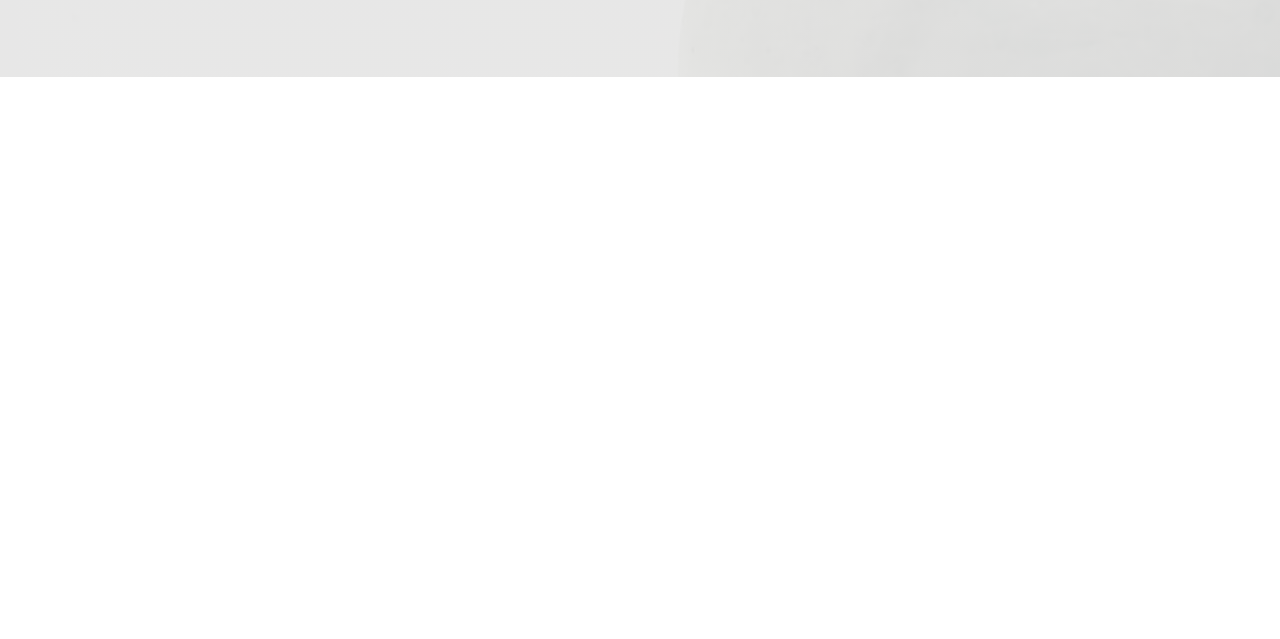
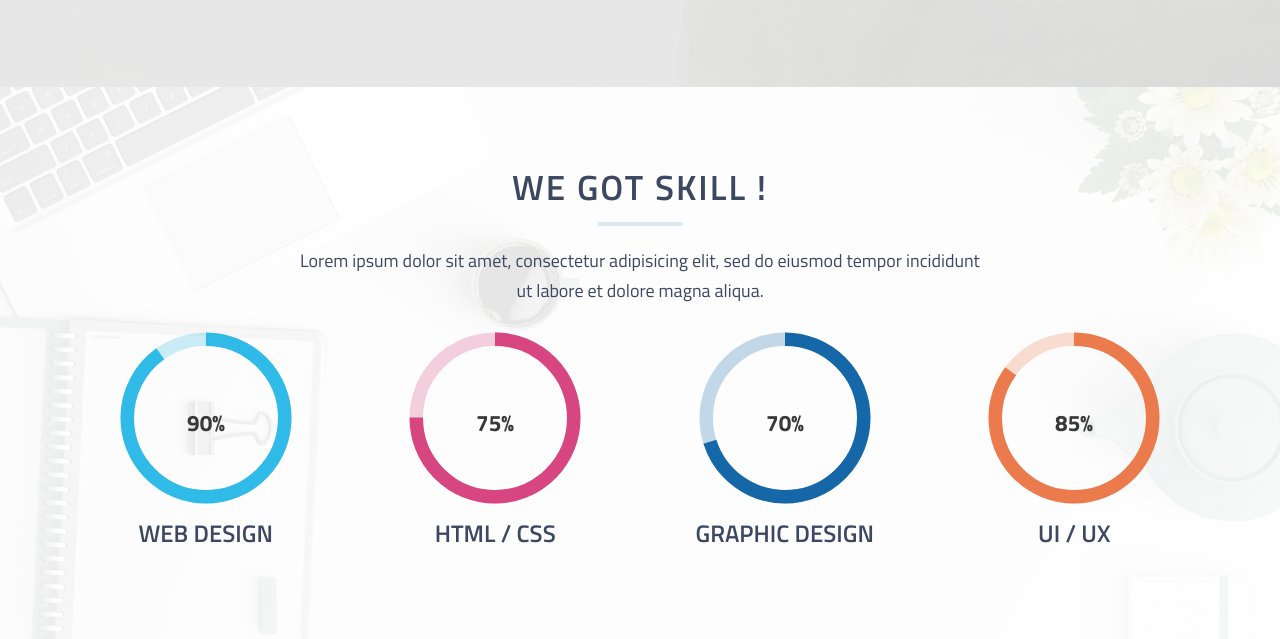
Before and after one commit to Abir-Hasan-GUB/cuda, a plain HTML site: page index.html in a window 1280 px wide. Shown: the part 2065-2704 px from the top of the page. Before the commit the page ends 2142 px from the top, so only its background shows below. Drawn offline with nearby package versions, Linux system fonts and the light colour scheme.

Commit message:
Skill part done

```diff
--- a/index.html
+++ b/index.html
@@ -16,6 +16,7 @@
     <!-- -------------- Vendors File --------- -->
     <link rel="stylesheet" href="vendors/css/normalize.css">
     <link rel="stylesheet" href="vendors/css/grid.css">
+    <link rel="stylesheet" href="vendors/css/animated-circle.css">
     <!-- --------------- Resources File ------------- -->
     <link rel="stylesheet" href="resources/css/style.css">
     <link rel="stylesheet" href="resources/css/responsive.css">
@@ -35,8 +36,8 @@
                 <ul class="main-nav">
                     <li class="active"><a href="#">home</a></li>
                     <li><a href="#service">Service</a></li>
-                    <li><a href="#">about</a></li>
-                    <li><a href="#">work</a></li>
+                    <li><a href="#team">team</a></li>
+                    <li><a href="#skill">skill</a></li>
                     <li><a href="#">blog</a></li>
                     <li><a href="#">contact</a></li>
                 </ul>
@@ -53,7 +54,7 @@
 
     <!-- ---------------- START SERVICE SECTION ------------------ -->
 
-    <section class="service-serction clearFix" id="service">
+    <section class="service-serction" id="service">
         <div class="row">
             <h2>SERVICE WE PROVIDE</h2>
             <p class="little-description">We are working with both individuals and businesses from all over the globe to
@@ -88,7 +89,7 @@
 
     <!-- ---------------- START TEAM SECTION ------------------ -->
 
-    <section class="team-section clearFix">
+    <section class="team-section" id="team">
         <div class="row">
             <h2>MEET OUR BEAUTIFUL TEAM</h2>
             <p class="little-description">We are a small team of designers and developers, who help brands with big
@@ -160,11 +161,61 @@
 
     <!-- ---------------- END TEAM SECTION ------------------ -->
 
+    <!-- ---------------- END TEAM SECTION ------------------ -->
+
+    <section class="skill-section" id="skill">
+        <div class="row">
+            <h2>we got skill !</h2>
+            <p class="little-description">
+                Lorem ipsum dolor sit amet, consectetur adipisicing elit, sed do eiusmod tempor incididunt ut labore et dolore magna aliqua.
+            </p>
+        </div>
+        <div class="row">
+            <div class="col span_1_of_4">
+                <svg class="radial-progress web-design" data-percentage="90" viewBox="0 0 80 80">
+                    <circle class="incomplete" cx="40" cy="40" r="35"></circle>
+                    <circle class="complete" cx="40" cy="40" r="35" style="stroke-dashoffset: 39.58406743523136;"></circle>
+                    <text class="percentage" x="50%" y="57%" transform="matrix(0, 1, -1, 0, 80, 0)">90%</text>
+                  </svg>
+                  <h3>Web Design</h3>
+            </div>
+            <div class="col span_1_of_4">
+                <svg class="radial-progress html-css" data-percentage="75" viewBox="0 0 80 80">
+                    <circle class="incomplete" cx="40" cy="40" r="35"></circle>
+                    <circle class="complete" cx="40" cy="40" r="35" style="stroke-dashoffset: 39.58406743523136;"></circle>
+                    <text class="percentage" x="50%" y="57%" transform="matrix(0, 1, -1, 0, 80, 0)">75%</text>
+                  </svg>
+                  <h3>HTML / CSS</h3>
+            </div>
+            <div class="col span_1_of_4">
+                <svg class="radial-progress graphic-design" data-percentage="70" viewBox="0 0 80 80">
+                    <circle class="incomplete" cx="40" cy="40" r="35"></circle>
+                    <circle class="complete" cx="40" cy="40" r="35" style="stroke-dashoffset: 39.58406743523136;"></circle>
+                    <text class="percentage" x="50%" y="57%" transform="matrix(0, 1, -1, 0, 80, 0)">70%</text>
+                  </svg>
+                  <h3>Graphic Design</h3>
+            </div>
+            <div class="col span_1_of_4">
+                <svg class="radial-progress ui-ux" data-percentage="85" viewBox="0 0 80 80">
+                    <circle class="incomplete" cx="40" cy="40" r="35"></circle>
+                    <circle class="complete" cx="40" cy="40" r="35" style="stroke-dashoffset: 39.58406743523136;"></circle>
+                    <text class="percentage" x="50%" y="57%" transform="matrix(0, 1, -1, 0, 80, 0)">85%</text>
+                  </svg>
+                  <h3>UI / UX</h3>
+            </div>
+        </div>
+    </section>
+
+    <!-- ---------------- END TEAM SECTION ------------------ -->
+
 
     <!-- ---------------- External JS ---------------- -->
+    <script src="https://ajax.googleapis.com/ajax/libs/jquery/3.5.1/jquery.min.js"></script>
     <script src="vendors/js/html5shiv.min.js"></script>
     <script src="vendors/js/respond.min.js"></script>
     <script src="https://kit.fontawesome.com/5857fbd9b0.js" crossorigin="anonymous"></script>
+    <script src="vendors/js/animated-circle.js"></script>
+    <script src="resources/js/coustom.js"></script>
 </body>
 
 </html>
--- a/resources/css/style.css
+++ b/resources/css/style.css
@@ -13,6 +13,7 @@ body{
 }
 html{
     font-size: 62.5%;
+    scroll-behavior: smooth;
 }
 ul li{
     list-style: none;
@@ -33,13 +34,13 @@ h1{
 section{
     padding: 80px 0;
 }
-.clearFix::after{
+/* .clearFix::after{
     content: "";
     display: block;
     clear: both;
     height: 0;
     visibility: hidden;
-}
+} */
 /* BUTTON */
 .btn-hero:link,
 .btn-hero:visited,
@@ -210,6 +211,7 @@ header{
     color: #30bae7;
     font-size: 1.6rem;
     text-transform: capitalize;
+    display: inline-block;
     margin-top: 1rem;
 }
 .team-section .box p{
@@ -240,3 +242,49 @@ header{
     background: #393939;
     transform: rotate(360deg);
 }
+
+/* ======================== */
+/* SKILLS SECTION */
+/* ======================== */
+.skill-section{
+    background: linear-gradient(rgba(255, 255, 255,.9),rgba(255, 255, 255,.9)),url('img/skill-bg.jpg');
+    background-repeat: no-repeat;
+    background-size: cover;
+    color: #3c4761;
+    text-align: center;
+}
+.skill-section h2,
+.skill-section h3{
+    color: #3c4761;
+}
+.skill-section h2::after{
+    content: "";
+    display: block;
+    height: .4rem;
+    background: #dfe8ed;
+    width: 85px;
+    margin: auto;
+    margin-top: 1.5rem;
+}
+.skill-section .box{
+    margin-top: 4.5rem;
+}
+svg.radial-progress circle{
+    stroke-width: 6;
+}
+svg.radial-progress text{
+    fill: #393939;
+    font-weight: 700;
+}
+svg.web-design circle{
+    stroke: #30bae7;
+}
+svg.html-css circle{
+    stroke: #d74680;
+}
+svg.graphic-design circle{
+    stroke: #1567a8;
+}
+svg.ui-ux circle{
+    stroke: #eb7b4d;
+}
--- /dev/null
+++ b/vendors/css/animated-circle.css
@@ -0,0 +1,23 @@
+svg.radial-progress {
+    height: auto;
+    max-width: 200px;
+    padding: 1em;
+    transform: rotate(-90deg);
+    width: 100%;
+  }
+
+  svg.radial-progress circle {
+    fill: rgba(0,0,0,0);
+    stroke: #fff;
+    stroke-dashoffset: 219.91148575129;
+    stroke-width: 10;
+  }
+
+  svg.radial-progress circle.incomplete { opacity: 0.25; }
+
+  svg.radial-progress circle.complete { stroke-dasharray: 219.91148575129; }
+
+  svg.radial-progress text {
+    fill: #fff;
+    text-anchor: middle;
+  }
--- /dev/null
+++ b/vendors/js/animated-circle.js
@@ -0,0 +1,24 @@
+$('svg.radial-progress').each(function( index, value ) {
+    $(this).find($('circle.complete')).removeAttr( 'style' );
+  });
+
+  $(window).scroll(function(){
+    $('svg.radial-progress').each(function( index, value ) {
+      // If svg.radial-progress is approximately 25% vertically into the window when scrolling from the top or the bottom
+      if (
+          $(window).scrollTop() > $(this).offset().top - ($(window).height() * 0.75) &&
+          $(window).scrollTop() < $(this).offset().top + $(this).height() - ($(window).height() * 0.25)
+      ) {
+          // Get percentage of progress
+          percent = $(value).data('percentage');
+          // Get radius of the svg's circle.complete
+          radius = $(this).find($('circle.complete')).attr('r');
+          // Get circumference (2πr)
+          circumference = 2 * Math.PI * radius;
+          // Get stroke-dashoffset value based on the percentage of the circumference
+          strokeDashOffset = circumference - ((percent * circumference) / 100);
+          // Transition progress for 1.25 seconds
+          $(this).find($('circle.complete')).animate({'stroke-dashoffset': strokeDashOffset}, 1250);
+      }
+    });
+  }).trigger('scroll');
```
Also changed, not shown: resources/js/coustom.js (added), vendors/css/grid.css.
